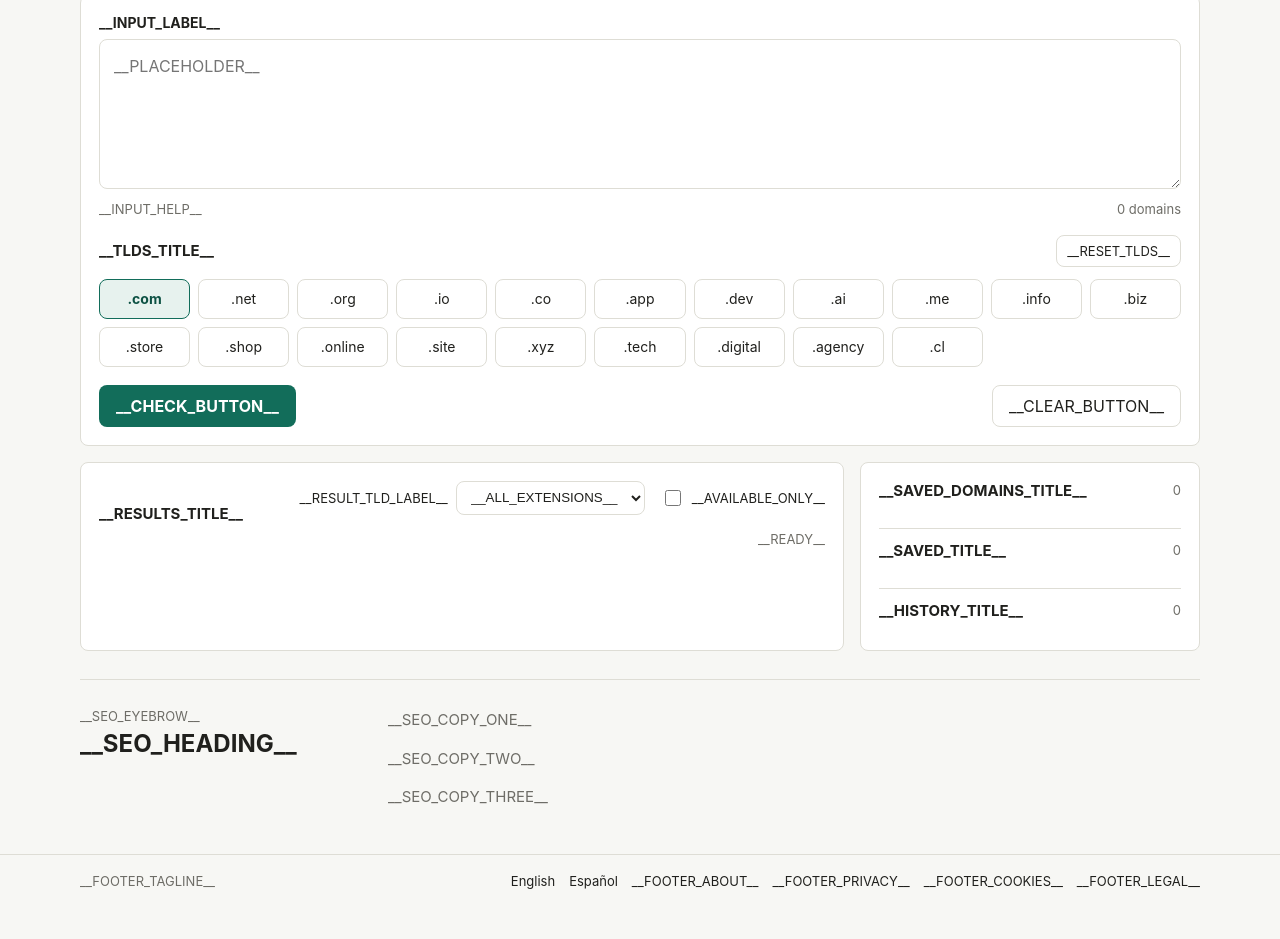
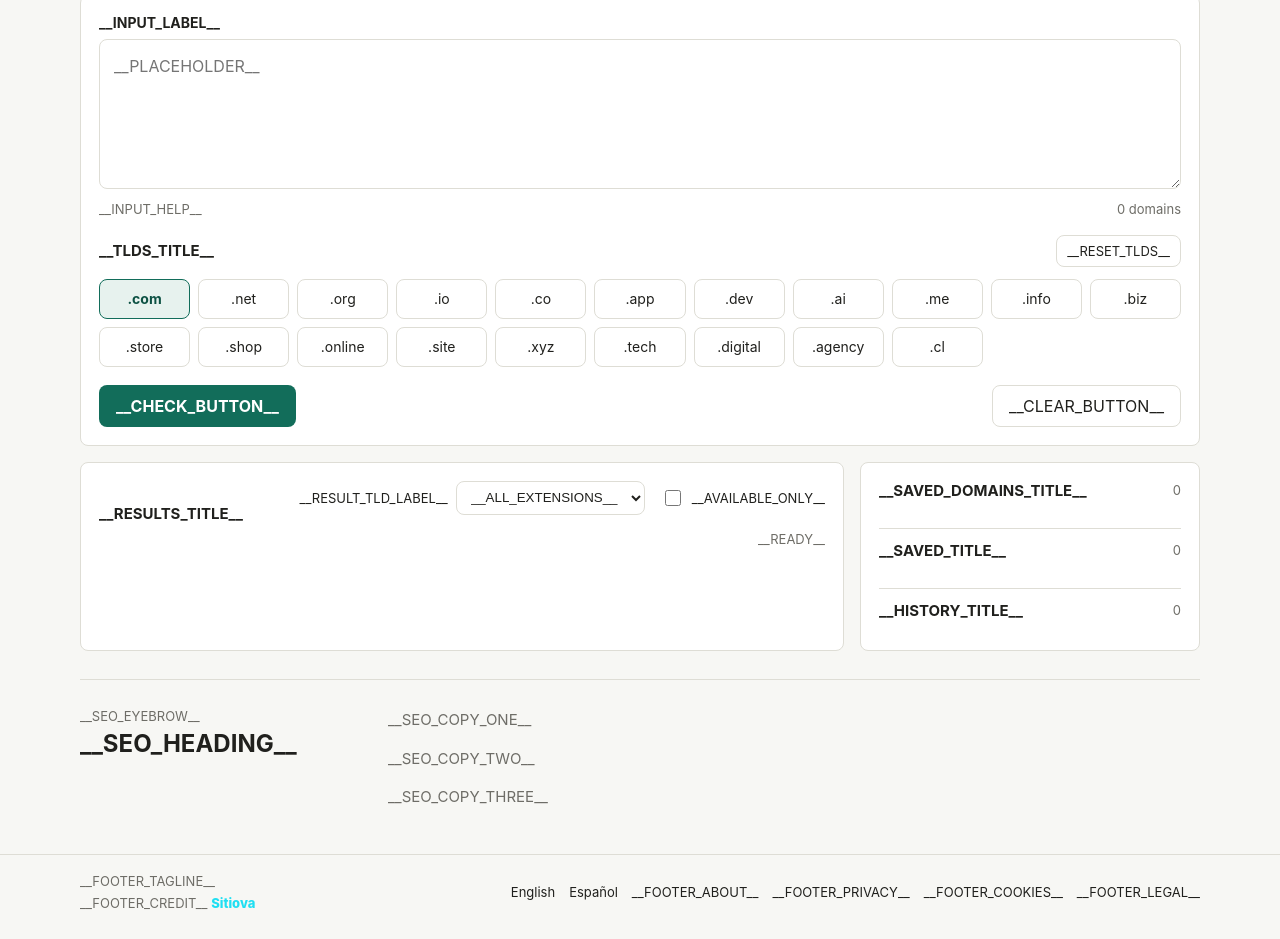
Before and after one commit to cesar20984/domain-checker, a website: page public/index.html in a window 1280 px wide. Shown: the part 221-1160 px from the top of the page. Before the commit the page ends 1138 px from the top, so only its background shows below. Drawn offline with Linux system fonts and the light colour scheme.

Commit message:
Add Sitiova footer credit

```diff
--- a/public/app.js
+++ b/public/app.js
@@ -54,6 +54,7 @@ const I18N = {
     seoCopyTwo: "Paste names on separate lines or separate them with commas. The tool automatically combines each name with your selected extensions, keeps your preferred TLDs in local storage, and lets you filter results to focus only on available domains.",
     seoCopyThree: "The checker uses RDAP data and DNS fallback signals to verify whether domains are registered, available, or uncertain. Recent searches stay in your browser, can be deleted one by one, individual domains can be saved from results, and important searches can be saved above the recent list for easier repeat research.",
     footerTagline: "lotdom.com is a simple bulk domain search tool for fast naming research.",
+    footerCredit: "Website created by",
     footerAbout: "About",
     footerPrivacy: "Privacy",
     footerCookies: "Cookies",
@@ -114,6 +115,7 @@ const I18N = {
     seoCopyTwo: "Puedes usarla como buscador masivo de dominios, comprobador por lotes o bulk domain checker. Pega nombres en lineas separadas o separados por comas, y la herramienta combina cada nombre con las terminaciones seleccionadas.",
     seoCopyThree: "El verificador guarda tus TLDs preferidos en localStorage, permite filtrar solo dominios disponibles y usa datos RDAP con senales DNS de respaldo para indicar si un dominio esta registrado, disponible o incierto. Las busquedas recientes se guardan en tu navegador, pueden borrarse una por una, los dominios individuales pueden guardarse desde los resultados y las busquedas importantes se pueden guardar encima del historial reciente.",
     footerTagline: "lotdom.com es una herramienta simple para buscar dominios por lotes, hacer busquedas masivas y acelerar investigaciones de nombres.",
+    footerCredit: "Página web creada por",
     footerAbout: "Sobre nosotros",
     footerPrivacy: "Privacidad",
     footerCookies: "Cookies",
--- a/public/index.html
+++ b/public/index.html
@@ -133,7 +133,10 @@
 
     <footer class="site-footer">
       <div class="footer-inner">
-        <span data-i18n="footerTagline">__FOOTER_TAGLINE__</span>
+        <div class="footer-copy">
+          <span data-i18n="footerTagline">__FOOTER_TAGLINE__</span>
+          <span><span data-i18n="footerCredit">__FOOTER_CREDIT__</span> <a href="https://sitiova.cl" target="_blank" rel="noopener noreferrer" style="color: #20dff2; font-weight: 800;">Sitiova</a></span>
+        </div>
         <nav aria-label="Footer">
           <a href="/" hreflang="en">English</a>
           <a href="/es" hreflang="es">Español</a>
--- a/public/styles.css
+++ b/public/styles.css
@@ -557,6 +557,11 @@ textarea:focus {
   padding: 18px 0 28px;
 }
 
+.footer-copy {
+  display: grid;
+  gap: 6px;
+}
+
 .site-footer nav {
   display: flex;
   flex-wrap: wrap;
```
Also changed, not shown: server.js (+7 -1 lines).
